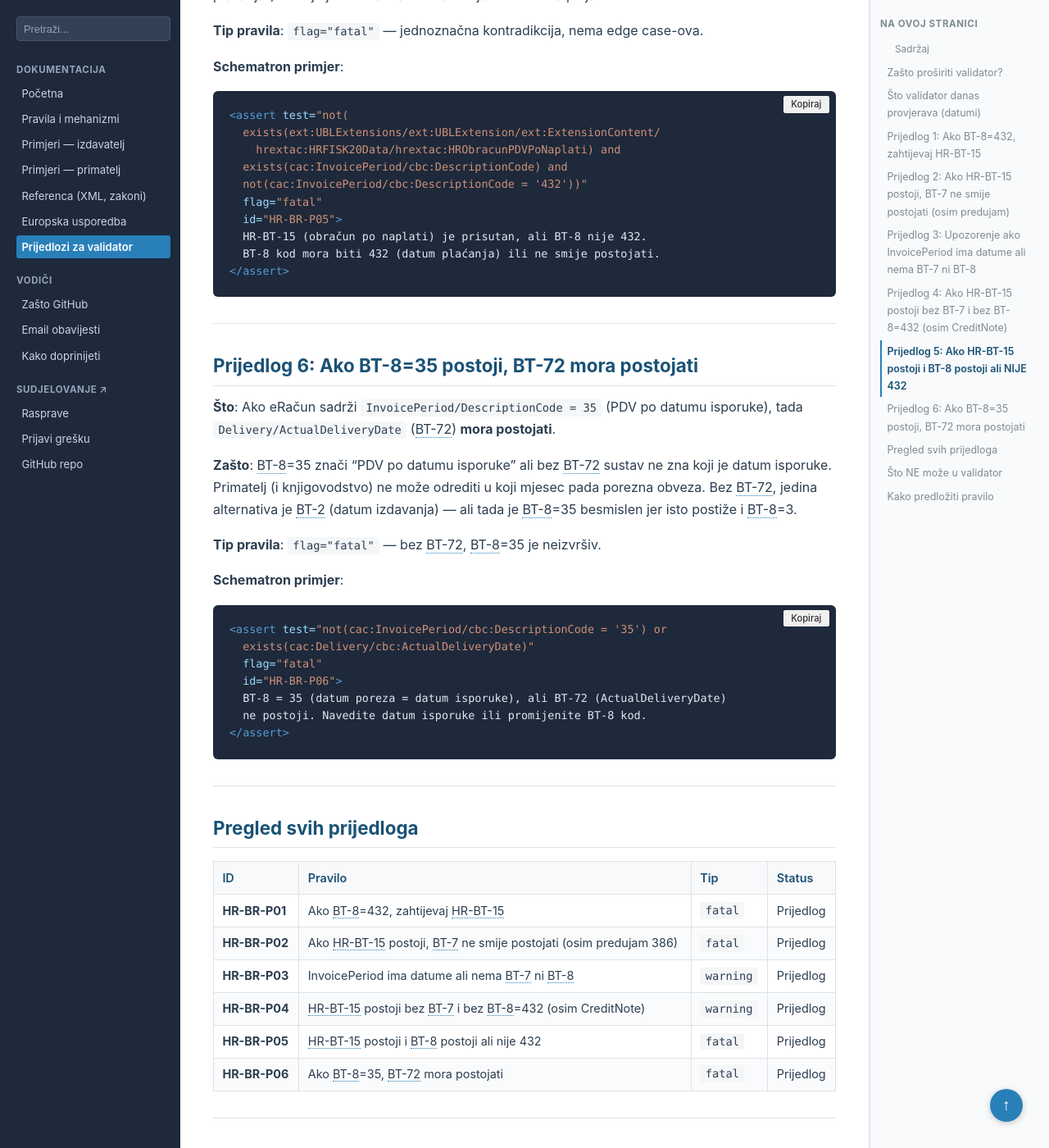
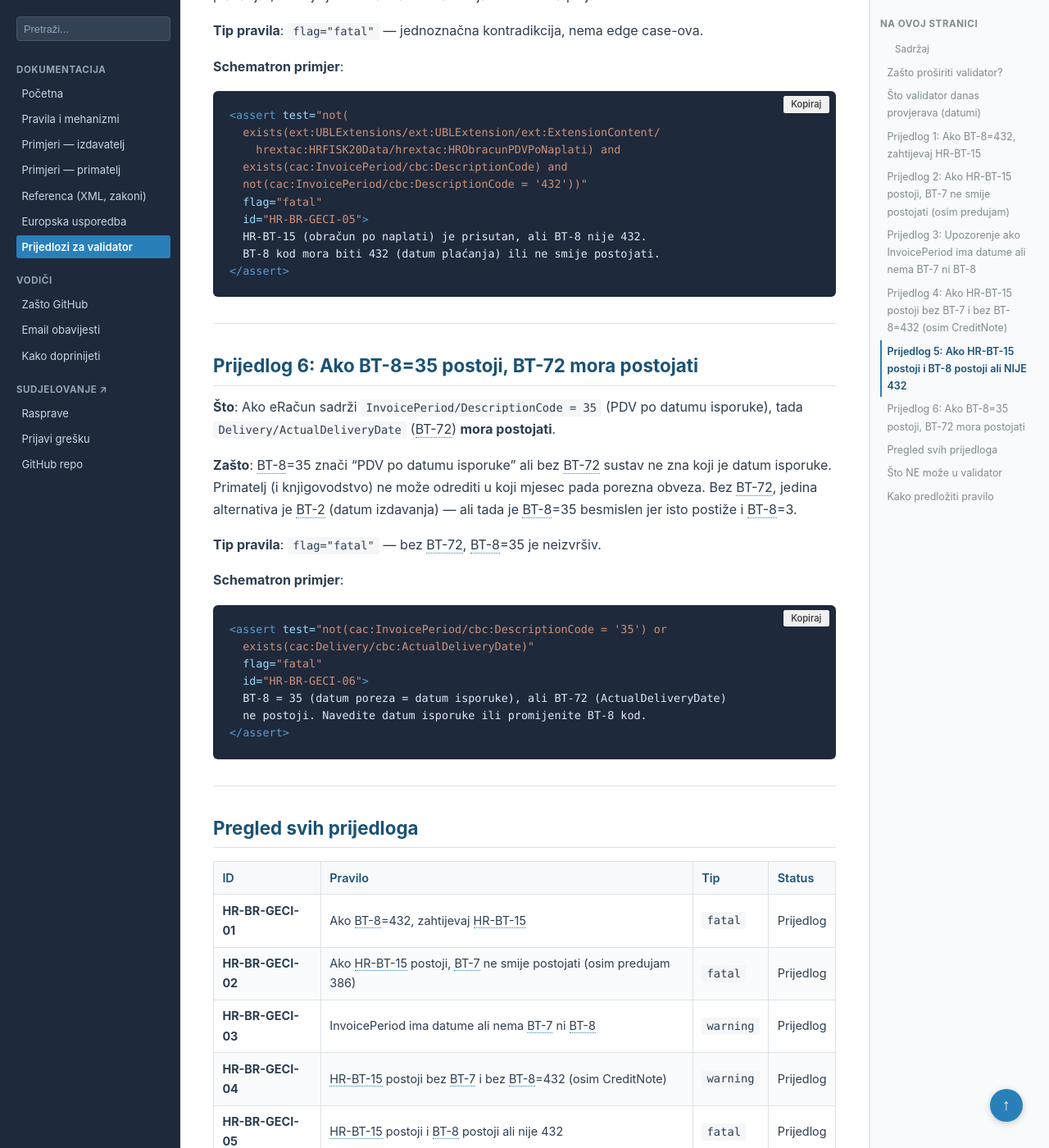
Before and after one commit to dageci/eracun-fiskalizacija-datumi, a Jekyll site: the page built from docs/prijedlozi-validator.md, in a window 1280 px wide and 1400 px high, scrolled down 5003 px. Shown: the whole window at 82% size. Built offline with Jekyll 4.4.1, drawn with Linux system fonts in a browser that asks for light colours; some of the changed text lies outside the part shown.

Commit message:
HR-BR-P preimenovano u HR-BR-GECI (autorski prefiks prijedloga)

````diff
--- a/docs/prijedlozi-validator.md
+++ b/docs/prijedlozi-validator.md
@@ -64,7 +64,7 @@ Sva pravila su `flag="fatal"` — XML koji ih ne zadovolji se odbija.
   exists(ext:UBLExtensions/ext:UBLExtension/ext:ExtensionContent/
   hrextac:HRFISK20Data/hrextac:HRObracunPDVPoNaplati)"
   flag="fatal"
-  id="HR-BR-P01">
+  id="HR-BR-GECI-01">
   Ako je BT-8 = 432, HR-BT-15 (HRObracunPDVPoNaplati) mora postojati.
 </assert>
 ```
@@ -88,7 +88,7 @@ Sva pravila su `flag="fatal"` — XML koji ih ne zadovolji se odbija.
   exists(cbc:TaxPointDate) and
   not(cbc:InvoiceTypeCode = '386'))"
   flag="fatal"
-  id="HR-BR-P02">
+  id="HR-BR-GECI-02">
   Obveznik po naplaćenoj naknadi ne smije imati TaxPointDate (BT-7),
   osim za predujam (vrsta dokumenta 386).
 </assert>
@@ -112,7 +112,7 @@ Sva pravila su `flag="fatal"` — XML koji ih ne zadovolji se odbija.
   not(exists(cbc:TaxPointDate)) and
   not(exists(cac:InvoicePeriod/cbc:DescriptionCode)))"
   flag="warning"
-  id="HR-BR-P03">
+  id="HR-BR-GECI-03">
   InvoicePeriod ima datume ali nema BT-7 ni BT-8.
   PDV se računa po datumu izdavanja — je li to namjerno?
 </assert>
@@ -139,7 +139,7 @@ Sva pravila su `flag="fatal"` — XML koji ih ne zadovolji se odbija.
   not(cac:InvoicePeriod/cbc:DescriptionCode = '432') and
   not(cbc:InvoiceTypeCode = '381'))"
   flag="warning"
-  id="HR-BR-P04">
+  id="HR-BR-GECI-04">
   HR-BT-15 (obračun po naplati) je prisutan, ali nema ni BT-7 ni BT-8=432.
   PDV se računa po datumu izdavanja (BT-2) — je li to namjerno?
 </assert>
@@ -165,7 +165,7 @@ Sva pravila su `flag="fatal"` — XML koji ih ne zadovolji se odbija.
   exists(cac:InvoicePeriod/cbc:DescriptionCode) and
   not(cac:InvoicePeriod/cbc:DescriptionCode = '432'))"
   flag="fatal"
-  id="HR-BR-P05">
+  id="HR-BR-GECI-05">
   HR-BT-15 (obračun po naplati) je prisutan, ali BT-8 nije 432.
   BT-8 kod mora biti 432 (datum plaćanja) ili ne smije postojati.
 </assert>
@@ -186,7 +186,7 @@ Sva pravila su `flag="fatal"` — XML koji ih ne zadovolji se odbija.
 <assert test="not(cac:InvoicePeriod/cbc:DescriptionCode = '35') or
   exists(cac:Delivery/cbc:ActualDeliveryDate)"
   flag="fatal"
-  id="HR-BR-P06">
+  id="HR-BR-GECI-06">
   BT-8 = 35 (datum poreza = datum isporuke), ali BT-72 (ActualDeliveryDate)
   ne postoji. Navedite datum isporuke ili promijenite BT-8 kod.
 </assert>
@@ -198,12 +198,12 @@ Sva pravila su `flag="fatal"` — XML koji ih ne zadovolji se odbija.
 
 | ID | Pravilo | Tip | Status |
 |----|---------|-----|--------|
-| **HR-BR-P01** | Ako BT-8=432, zahtijevaj HR-BT-15 | `fatal` | Prijedlog |
-| **HR-BR-P02** | Ako HR-BT-15 postoji, BT-7 ne smije postojati (osim predujam 386) | `fatal` | Prijedlog |
-| **HR-BR-P03** | InvoicePeriod ima datume ali nema BT-7 ni BT-8 | `warning` | Prijedlog |
-| **HR-BR-P04** | HR-BT-15 postoji bez BT-7 i bez BT-8=432 (osim CreditNote) | `warning` | Prijedlog |
-| **HR-BR-P05** | HR-BT-15 postoji i BT-8 postoji ali nije 432 | `fatal` | Prijedlog |
-| **HR-BR-P06** | Ako BT-8=35, BT-72 mora postojati | `fatal` | Prijedlog |
+| **HR-BR-GECI-01** | Ako BT-8=432, zahtijevaj HR-BT-15 | `fatal` | Prijedlog |
+| **HR-BR-GECI-02** | Ako HR-BT-15 postoji, BT-7 ne smije postojati (osim predujam 386) | `fatal` | Prijedlog |
+| **HR-BR-GECI-03** | InvoicePeriod ima datume ali nema BT-7 ni BT-8 | `warning` | Prijedlog |
+| **HR-BR-GECI-04** | HR-BT-15 postoji bez BT-7 i bez BT-8=432 (osim CreditNote) | `warning` | Prijedlog |
+| **HR-BR-GECI-05** | HR-BT-15 postoji i BT-8 postoji ali nije 432 | `fatal` | Prijedlog |
+| **HR-BR-GECI-06** | Ako BT-8=35, BT-72 mora postojati | `fatal` | Prijedlog |
 
 ---
 
````
